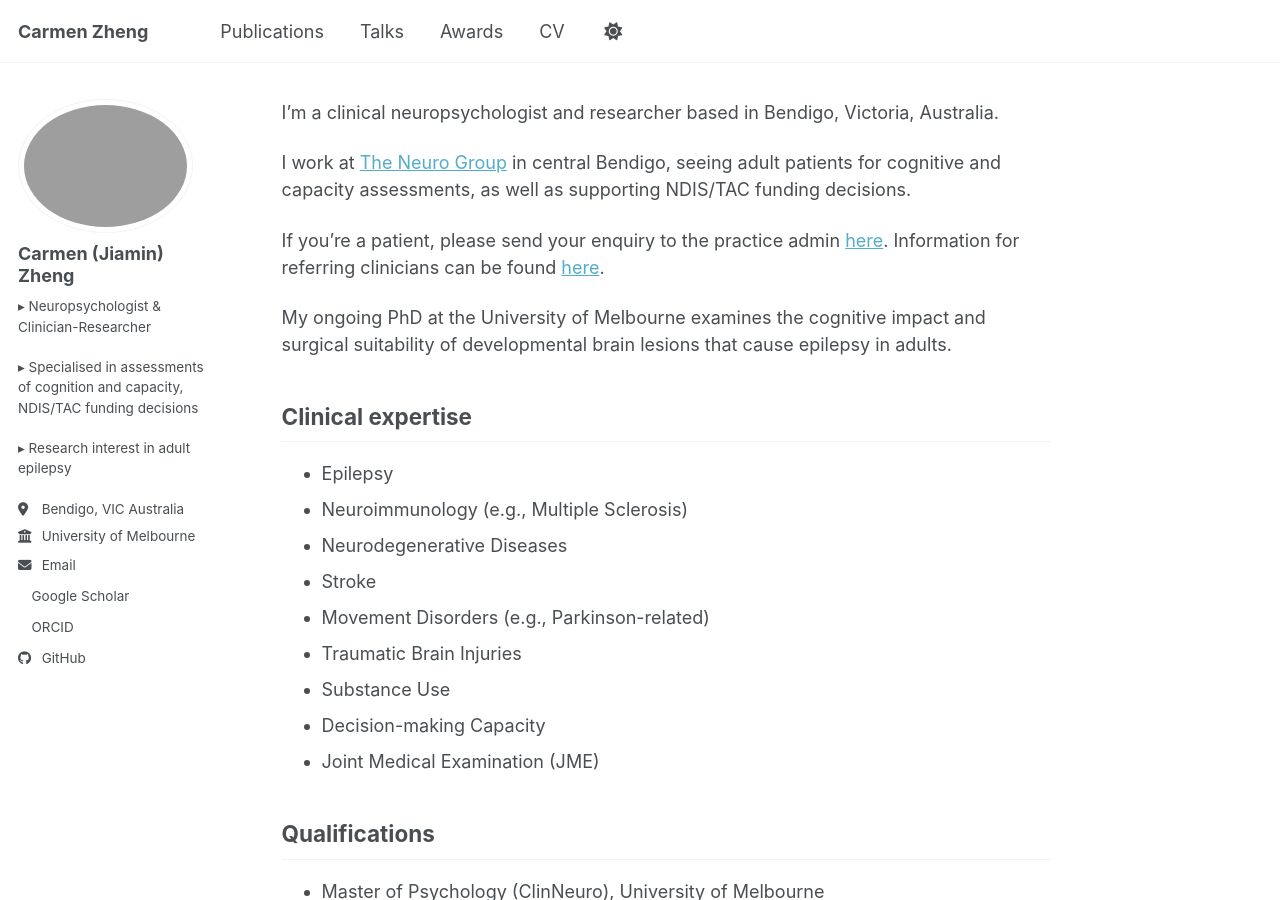
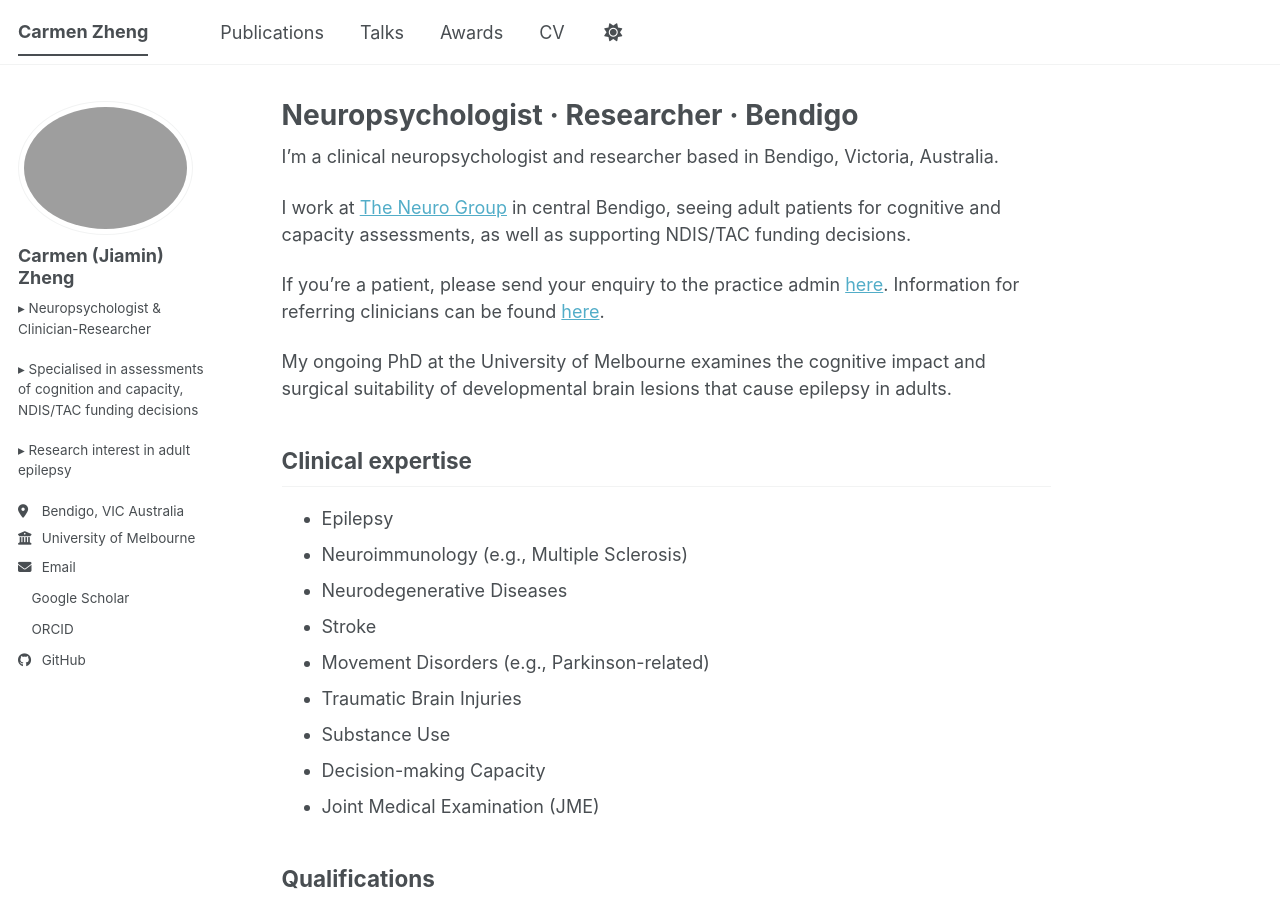
Before and after one commit to carmen-zheng/carmen-zheng.github.io, a Jekyll site: the page built from _pages/about.md, in a window 1280 px wide and 900 px high. Built offline with Jekyll 4.4.1, drawn with Linux system fonts in a browser that asks for light colours; a style sheet for code colours, icons or effects is not loaded.

Commit message:
Update title formatting in about.md

```diff
--- a/_pages/about.md
+++ b/_pages/about.md
@@ -1,6 +1,6 @@
 ---
 permalink: /
-title: "Neuropsychologist \| Researcher \| Bendigo"
+title: "Neuropsychologist · Researcher · Bendigo"
 author_profile: true
 redirect_from:
   - /about/
```
